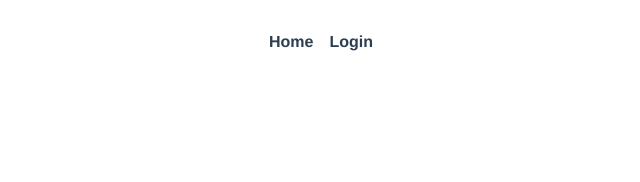
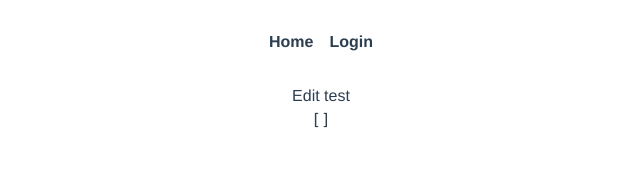
Before and after one commit to ruslanubaydullayev/test-app-last, a Vue app: page /edit-test in a window 1280 px wide. Before the commit this address had no page. Shown: the top 182 px of the page, without its empty margins (319-959 px from the left). Built offline with nearby package versions, Linux system fonts and the light colour scheme.

Commit message:
add: edit

```diff
--- a/src/App.vue
+++ b/src/App.vue
@@ -3,6 +3,9 @@
     <router-link to="/">Home</router-link>
     <router-link v-if="$store.state.email" to="/create-test"
       >Create test</router-link
+    >
+    <router-link v-if="$store.state.email" to="/edit-test"
+      >Edit tests</router-link
     >
     <router-link v-if="$store.state.email" to="/new-test"
       >Start test</router-link
--- /dev/null
+++ b/src/pages/edit-test.vue
@@ -0,0 +1,28 @@
+<template>
+  <div>
+    <h3>Edit test</h3>
+    <pre>{{ createdQuestions }}</pre>
+    <div v-for="(item, index) in createdQuestions" :key="index">
+      <v-card>
+        <v-card-title>
+          <h3>{{ item.question }}</h3>
+        </v-card-title>
+      </v-card>
+    </div>
+  </div>
+</template>
+
+<script>
+export default {
+  computed: {
+    createdQuestions() {
+      return this.$store.state.createdQuestions;
+    },
+  },
+  mounted() {
+    this.$store.commit("initCreatedQuestions");
+  },
+};
+</script>
+
+<style lang="scss" scoped></style>
--- a/src/router/index.js
+++ b/src/router/index.js
@@ -33,6 +33,11 @@ const routes = [
     component: () => import("../pages/new-test.vue"),
   },
   {
+    path: "/edit-test",
+    name: "edit-test",
+    component: () => import("../pages/edit-test.vue"),
+  },
+  {
     path: "/list-of-students",
     name: "List of students",
     component: () => import("../pages/list-of-students.vue"),
```
